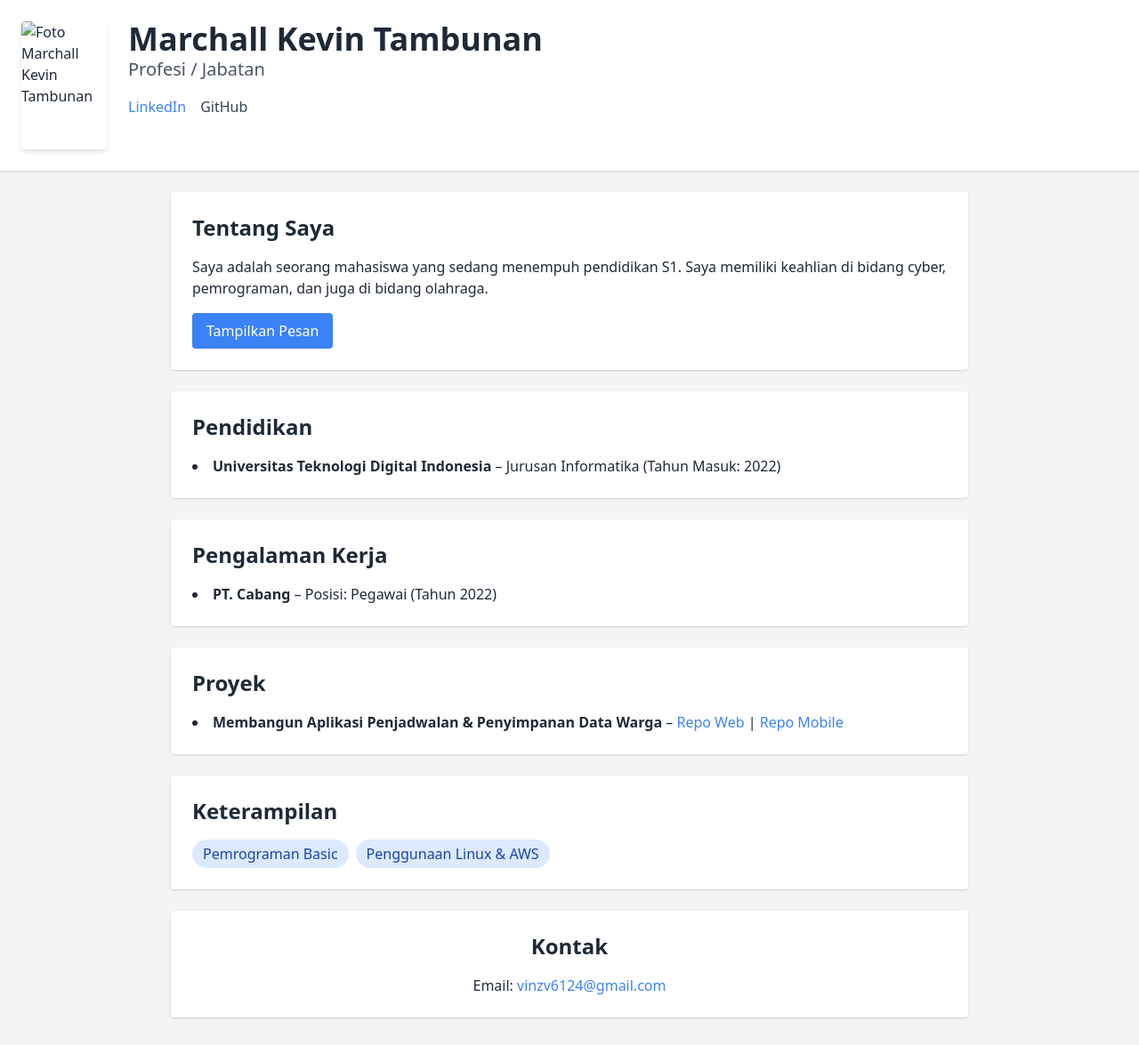
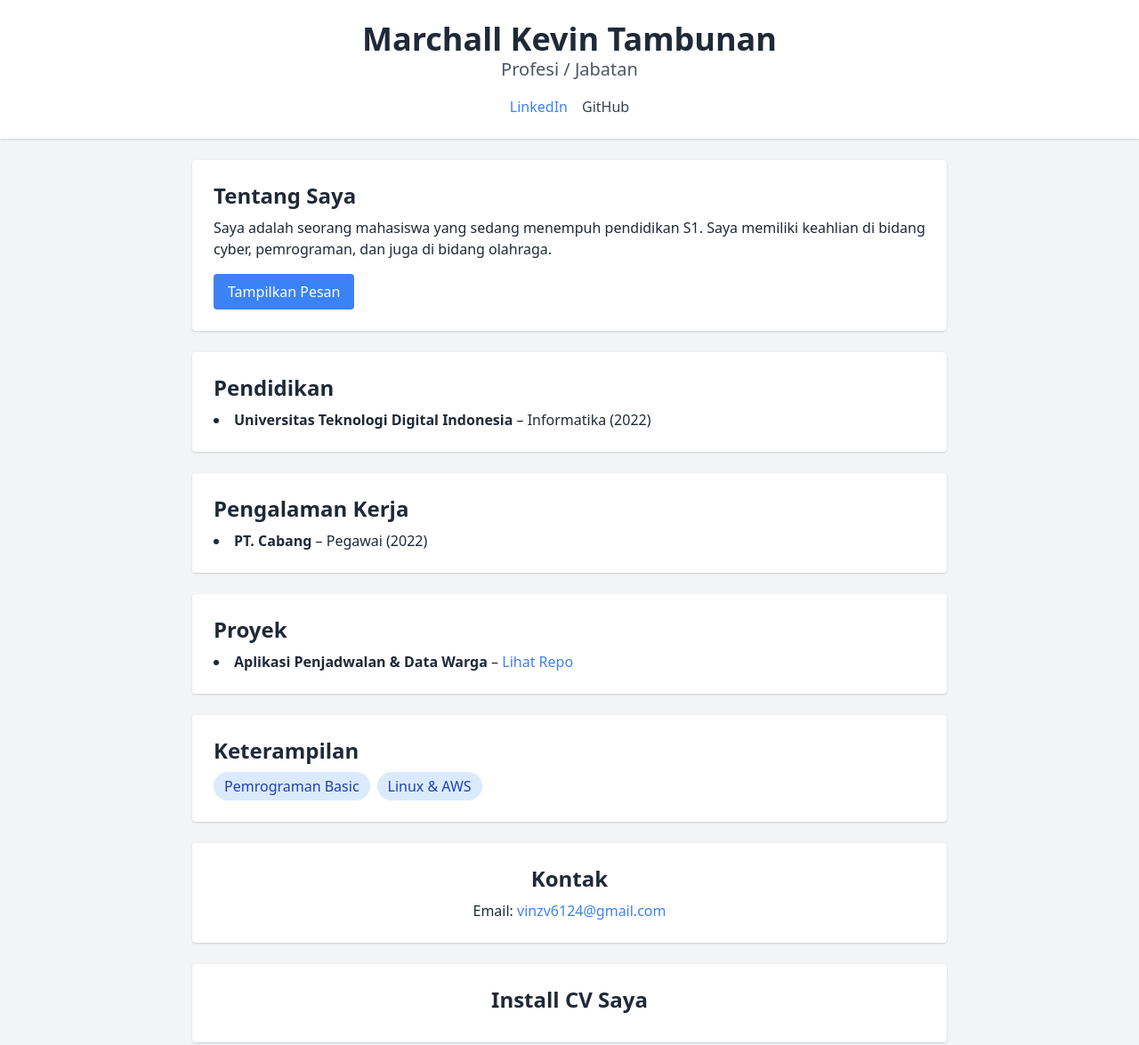
Before and after one commit to Marchall-KevinTambunan/cv-pwa, a plain HTML site: page index.html in a window 1280 px wide. Shown: the whole page at 89% size. Drawn offline with nearby package versions, Linux system fonts and the light colour scheme.

Commit message:
Fix PWA structure

```diff
--- a/index.html
+++ b/index.html
@@ -1,80 +1,108 @@
 <!DOCTYPE html>
 <html lang="id">
 <head>
-  <meta charset="UTF-8">
-  <meta name="viewport" content="width=device-width, initial-scale=1.0">
+  <meta charset="UTF-8" />
+  <meta name="viewport" content="width=device-width, initial-scale=1.0" />
   <title>CV - Marchall Kevin Tambunan</title>
-  <link rel="manifest" href="manifest.json">
-  <link rel="icon" href="icon-192.png">
-  <meta name="theme-color" content="#2563eb">
+  <link rel="manifest" href="/manifest.json" />
+  <meta name="theme-color" content="#0d9488" />
   <link href="https://cdn.jsdelivr.net/npm/tailwindcss@2.2.19/dist/tailwind.min.css" rel="stylesheet">
 </head>
 <body class="bg-gray-100 text-gray-800">
+
 <header class="p-6 bg-white shadow">
-    <div class="flex flex-col md:flex-row items-center md:items-start md:space-x-6">
-      <img src="kevin.jpg" alt="Foto Marchall Kevin Tambunan" class="w-24 h-36 object-cover rounded shadow-md">
-      <div class="text-center md:text-left mt-4 md:mt-0">
+  <div class="text-center">
     <h1 class="text-4xl font-bold">Marchall Kevin Tambunan</h1>
     <p class="text-xl text-gray-600">Profesi / Jabatan</p>
-        <div class="mt-4 flex justify-center md:justify-start space-x-4">
+    <div class="mt-4 flex justify-center space-x-4">
       <a href="#" class="text-blue-500">LinkedIn</a>
       <a href="#" class="text-gray-700">GitHub</a>
     </div>
   </div>
-    </div>
 </header>
 
-  <section class="p-6 max-w-4xl mx-auto bg-white my-6 rounded shadow">
-    <h2 class="text-2xl font-semibold mb-4">Tentang Saya</h2>
+<main class="p-6 max-w-4xl mx-auto">
+  <section class="bg-white p-6 rounded shadow mb-6">
+    <h2 class="text-2xl font-semibold mb-2">Tentang Saya</h2>
     <p>Saya adalah seorang mahasiswa yang sedang menempuh pendidikan S1. Saya memiliki keahlian di bidang cyber, pemrograman, dan juga di bidang olahraga.</p>
     <button onclick="tampilkanPesan()" class="mt-4 px-4 py-2 bg-blue-500 text-white rounded hover:bg-blue-600">Tampilkan Pesan</button>
   </section>
 
-  <section class="p-6 max-w-4xl mx-auto bg-white my-6 rounded shadow">
-    <h2 class="text-2xl font-semibold mb-4">Pendidikan</h2>
+  <section class="bg-white p-6 rounded shadow mb-6">
+    <h2 class="text-2xl font-semibold mb-2">Pendidikan</h2>
     <ul class="list-disc list-inside">
-      <li><strong>Universitas Teknologi Digital Indonesia</strong> – Jurusan Informatika (Tahun Masuk: 2022)</li>
+      <li><strong>Universitas Teknologi Digital Indonesia</strong> – Informatika (2022)</li>
     </ul>
   </section>
 
-  <section class="p-6 max-w-4xl mx-auto bg-white my-6 rounded shadow">
-    <h2 class="text-2xl font-semibold mb-4">Pengalaman Kerja</h2>
+  <section class="bg-white p-6 rounded shadow mb-6">
+    <h2 class="text-2xl font-semibold mb-2">Pengalaman Kerja</h2>
     <ul class="list-disc list-inside">
-      <li><strong>PT. Cabang</strong> – Posisi: Pegawai (Tahun 2022)</li>
+      <li><strong>PT. Cabang</strong> – Pegawai (2022)</li>
     </ul>
   </section>
 
-  <section class="p-6 max-w-4xl mx-auto bg-white my-6 rounded shadow">
-    <h2 class="text-2xl font-semibold mb-4">Proyek</h2>
+  <section class="bg-white p-6 rounded shadow mb-6">
+    <h2 class="text-2xl font-semibold mb-2">Proyek</h2>
     <ul class="list-disc list-inside">
-      <li><strong>Membangun Aplikasi Penjadwalan & Penyimpanan Data Warga</strong> –
-        <a href="https://github.com/Marchall-KevinTambunan/Proyek_Pengembangan_Aplikasi_Web.git" class="text-blue-500">Repo Web</a> |
-        <a href="https://github.com/Marchall-KevinTambunan/Pemrograman-Berbasis-Mobile.git" class="text-blue-500">Repo Mobile</a>
-      </li>
+      <li><strong>Aplikasi Penjadwalan & Data Warga</strong> – <a href="#" class="text-blue-500">Lihat Repo</a></li>
     </ul>
   </section>
 
-  <section class="p-6 max-w-4xl mx-auto bg-white my-6 rounded shadow">
-    <h2 class="text-2xl font-semibold mb-4">Keterampilan</h2>
+  <section class="bg-white p-6 rounded shadow mb-6">
+    <h2 class="text-2xl font-semibold mb-2">Keterampilan</h2>
     <div class="flex flex-wrap gap-2">
       <span class="px-3 py-1 bg-blue-100 text-blue-800 rounded-full">Pemrograman Basic</span>
-      <span class="px-3 py-1 bg-blue-100 text-blue-800 rounded-full">Penggunaan Linux & AWS</span>
+      <span class="px-3 py-1 bg-blue-100 text-blue-800 rounded-full">Linux & AWS</span>
     </div>
   </section>
 
-  <section class="p-6 max-w-4xl mx-auto bg-white my-6 rounded shadow text-center">
-    <h2 class="text-2xl font-semibold mb-4">Kontak</h2>
+  <section class="bg-white p-6 rounded shadow mb-6 text-center">
+    <h2 class="text-2xl font-semibold mb-2">Kontak</h2>
     <p>Email: <a href="mailto:vinzv6124@gmail.com" class="text-blue-500">vinzv6124@gmail.com</a></p>
   </section>
+
+  <section class="text-center bg-white p-6 rounded shadow mb-6">
+    <h2 class="text-2xl font-semibold mb-2">Install CV Saya</h2>
+    <button id="installBtn" style="display:none;" class="px-4 py-2 bg-green-600 text-white rounded hover:bg-green-700">
+      Install Aplikasi Ini
+    </button>
+  </section>
+</main>
 
 <script>
   function tampilkanPesan() {
     alert("Halo, saya Marchall Kevin Tambunan. Terima kasih telah mengunjungi CV saya!");
   }
 
+  let deferredPrompt;
+  const installBtn = document.getElementById('installBtn');
+
+  window.addEventListener('beforeinstallprompt', (e) => {
+    e.preventDefault();
+    deferredPrompt = e;
+    if (installBtn) installBtn.style.display = 'inline-block';
+  });
+
+  if (installBtn) {
+    installBtn.addEventListener('click', () => {
+      if (deferredPrompt) {
+        deferredPrompt.prompt();
+        deferredPrompt.userChoice.then(() => {
+          deferredPrompt = null;
+        });
+      }
+    });
+  }
+
   if ('serviceWorker' in navigator) {
-      navigator.serviceWorker.register('service-worker.js');
+    window.addEventListener('load', () => {
+      navigator.serviceWorker.register('/service-worker.js')
+        .then(reg => console.log('✅ Service Worker terdaftar:', reg))
+        .catch(err => console.error('❌ Gagal daftar SW:', err));
+    });
   }
 </script>
+
 </body>
 </html>
--- a/service-worker.js
+++ b/service-worker.js
@@ -7,6 +7,5 @@ self.addEventListener('activate', function (event) {
 });
 
 self.addEventListener('fetch', function (event) {
-  // Ini hanya mendengarkan semua fetch, tapi tidak melakukan cache
   console.log('[ServiceWorker] Fetching:', event.request.url);
 });
```
Also changed, not shown: manifest.json. Lines whose indentation alone changed are shown as unchanged.
